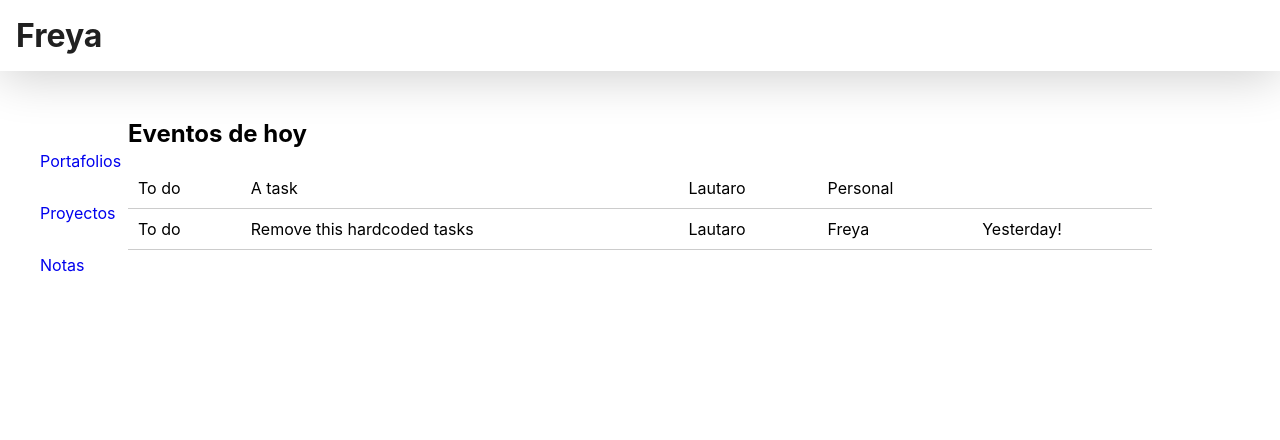
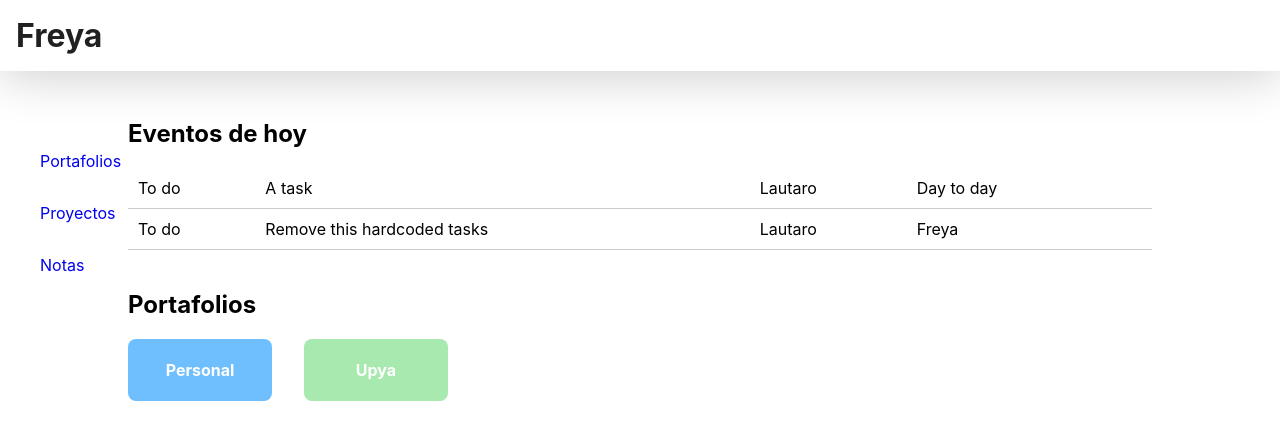
Before and after one commit to amengual-ln/freya, a React (Create React App) app: page / in a window 1280 px wide. Shown: the top 440 px of the page. Built offline with nearby package versions, Linux system fonts and the light colour scheme.

Commit message:
Basic Grid and GridItem components

```diff
--- /dev/null
+++ b/src/components/Grid/index.js
@@ -0,0 +1,18 @@
+import styled from 'styled-components'
+
+const GridContainer = styled.div`
+  display: grid;
+  grid-template-columns: repeat(${props => props.columns}, 1fr);
+  gap: 2em;
+`
+
+export default function Grid ({title, columns = 4, children}) {
+  return (
+    <section>
+      <h2>{ title }</h2>
+      <GridContainer columns={ columns }>
+        { children }
+      </GridContainer>
+    </section>
+  )
+}
--- /dev/null
+++ b/src/components/GridItem/index.js
@@ -0,0 +1,16 @@
+import styled from "styled-components"
+
+const Item = styled.div`
+  background: ${props => props.color};
+  text-align: center;
+  color: white;
+  border-radius: .5rem;
+`
+
+export default function GridItem ({ item }) {
+  return (
+    <Item color={item.color}>
+      <h4>{item.name}</h4>
+    </Item>
+  )
+}
--- a/src/pages/Home/index.js
+++ b/src/pages/Home/index.js
@@ -1,5 +1,7 @@
 import List from "../../components/List";
 import ListItem from "../../components/ListItem";
+import Grid from "../../components/Grid";
+import GridItem from "../../components/GridItem";
 
 const tasks = [
   {
@@ -7,7 +9,7 @@ const tasks = [
     status: "To do",
     title: "A task",
     assigne: "Lautaro",
-    project: "Personal",
+    project: "Day to day",
   },
   {
     id: "2",
@@ -15,16 +17,36 @@ const tasks = [
     title: "Remove this hardcoded tasks",
     assigne: "Lautaro",
     project: "Freya",
-    dueDate: "Yesterday!"
+  },
+]
+
+const briefcases = [
+  {
+    id: "1",
+    name: "Personal",
+    color: "#6fbfff",
+  },
+  {
+    id: "2",
+    name: "Upya",
+    color: "#a7e9af",
   },
 ]
 
 export default function Home() {
   return (
-    <List title="Eventos de hoy">
-      {tasks.map((task) => (
-        <ListItem item={task} key={task.id} />
-      ))}
-    </List>
+    <>
+      <List title="Eventos de hoy">
+        {tasks.map((task) => (
+          <ListItem item={task} key={task.id} />
+        ))}
+      </List>
+      <br/>
+      <Grid title="Portafolios" columns="6">
+        {briefcases.map((briefcase) => (
+          <GridItem item={briefcase} key={briefcase.id} />
+        ))}
+      </Grid>
+    </>
   );
 }
```
